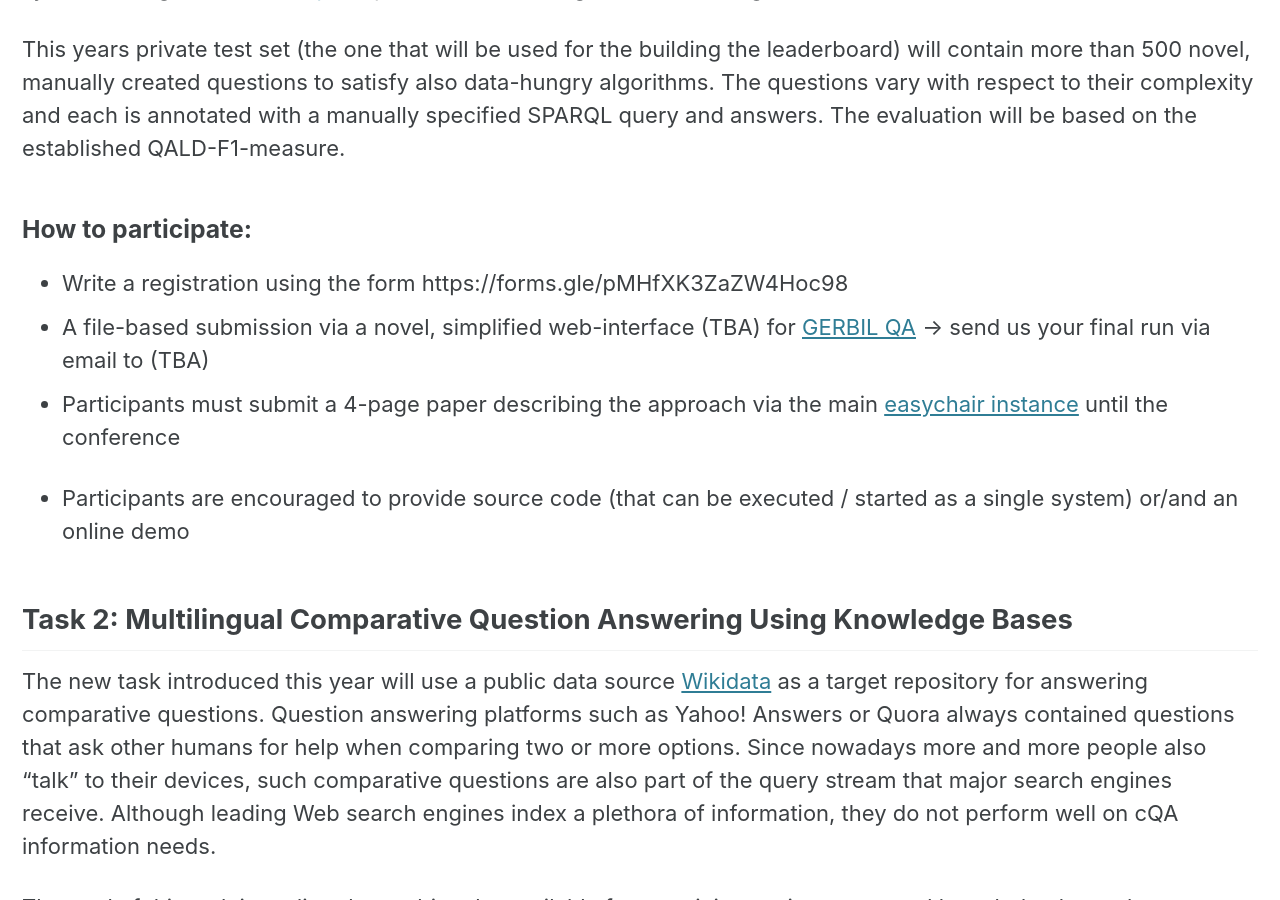
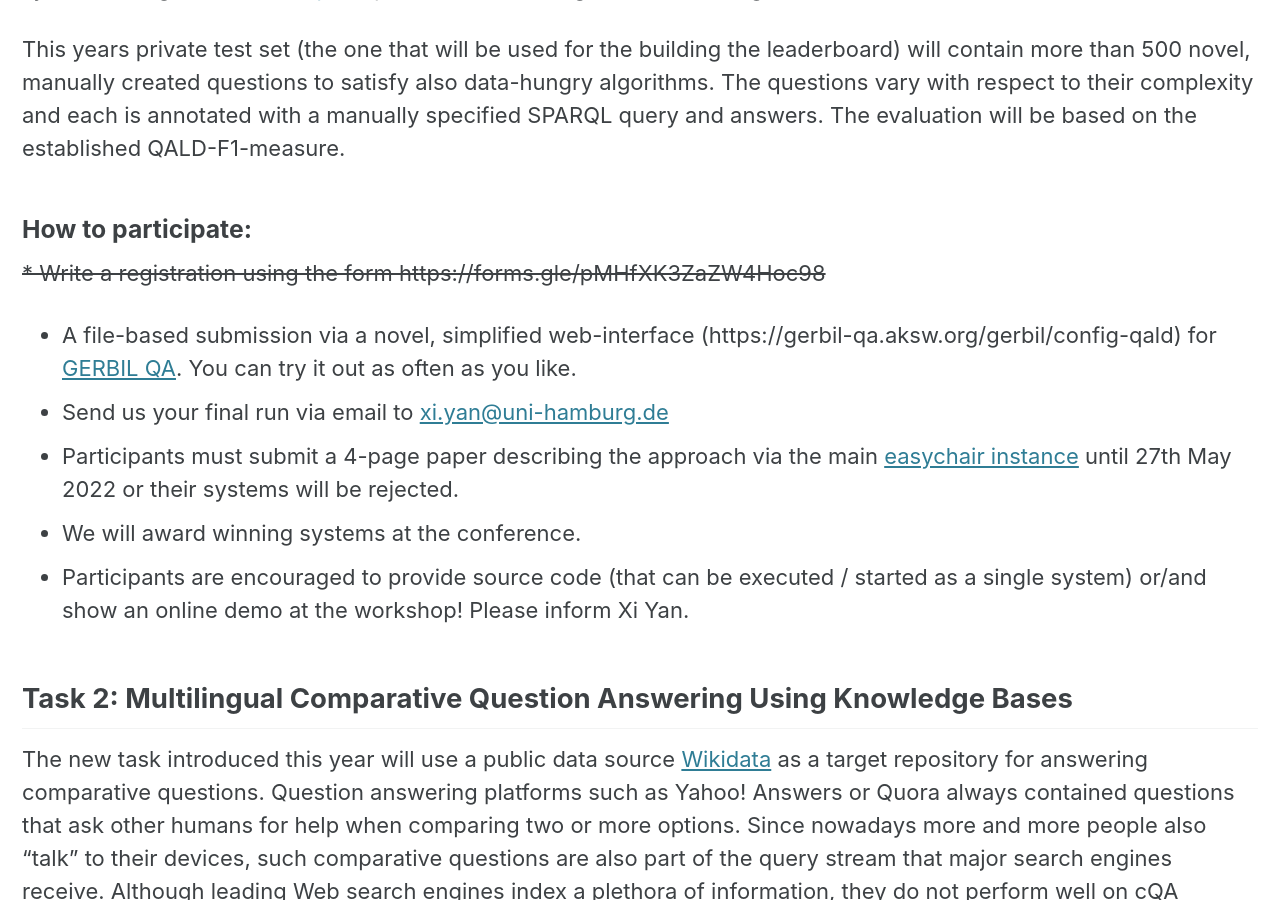
Before and after one commit to semantic-systems/nliwod-workshop, a Jekyll site: the page built from challenge.md, in a window 1280 px wide and 900 px high, scrolled down 1176 px. Built offline with Jekyll 4.4.1, drawn with Linux system fonts in a browser that asks for light colours; cached includes are drawn as plain includes.

Commit message:
Update challenge.md

```diff
--- a/challenge.md
+++ b/challenge.md
@@ -24,11 +24,12 @@ The underlying RDF dataset is a fixed Wikidata dump with meta-data (TBA). The ar
 This years private test set (the one that will be used for the building the leaderboard) will contain more than 500 novel, manually created questions to satisfy also data-hungry algorithms. The questions vary with respect to their complexity and each is annotated with a manually specified SPARQL query and answers. The evaluation will be based on the established QALD-F1-measure.
 
 ### How to participate:
-* Write a registration using the form https://forms.gle/pMHfXK3ZaZW4Hoc98
-* A file-based submission via a novel, simplified web-interface (TBA) for [GERBIL QA](https://gerbil-qa.aksw.org/gerbil) -> send us your final run via email to (TBA)
-* Participants must submit a 4-page paper describing the approach via the main [easychair instance](https://easychair.org/conferences/?conf=nliwod7) until the conference
-
-* Participants are encouraged to provide source code (that can be executed / started as a single system) or/and an online demo
+<del>* Write a registration using the form https://forms.gle/pMHfXK3ZaZW4Hoc98 </del>
+* A file-based submission via a novel, simplified web-interface (https://gerbil-qa.aksw.org/gerbil/config-qald) for [GERBIL QA](https://gerbil-qa.aksw.org/gerbil). You can try it out as often as you like.
+* Send us your final run via email to [xi.yan@uni-hamburg.de](<mailto:xi.yan@uni-hamburg.de>)
+* Participants must submit a 4-page paper describing the approach via the main [easychair instance](https://easychair.org/conferences/?conf=nliwod7) until  27th May 2022 or their systems will be rejected.
+* We will award winning systems at the conference.
+* Participants are encouraged to provide source code (that can be executed / started as a single system) or/and show an online demo at the workshop! Please inform Xi Yan.
 
 
 ## Task 2: Multilingual Comparative Question Answering Using Knowledge Bases
```
